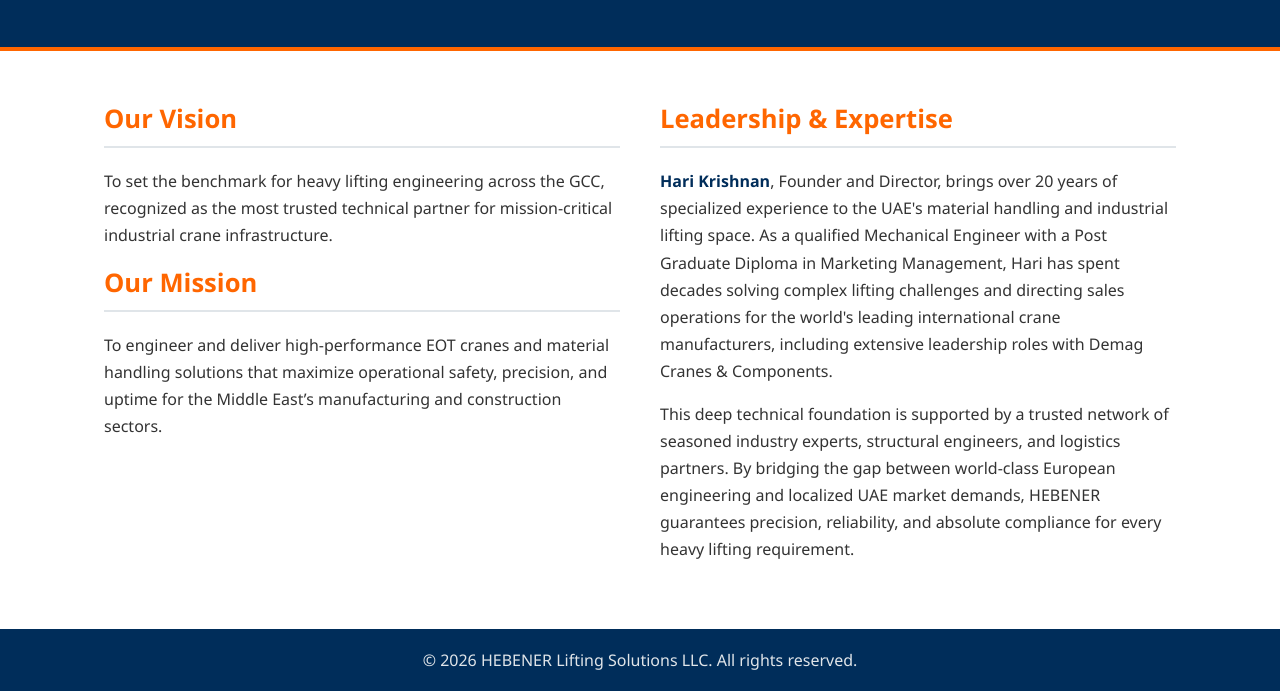
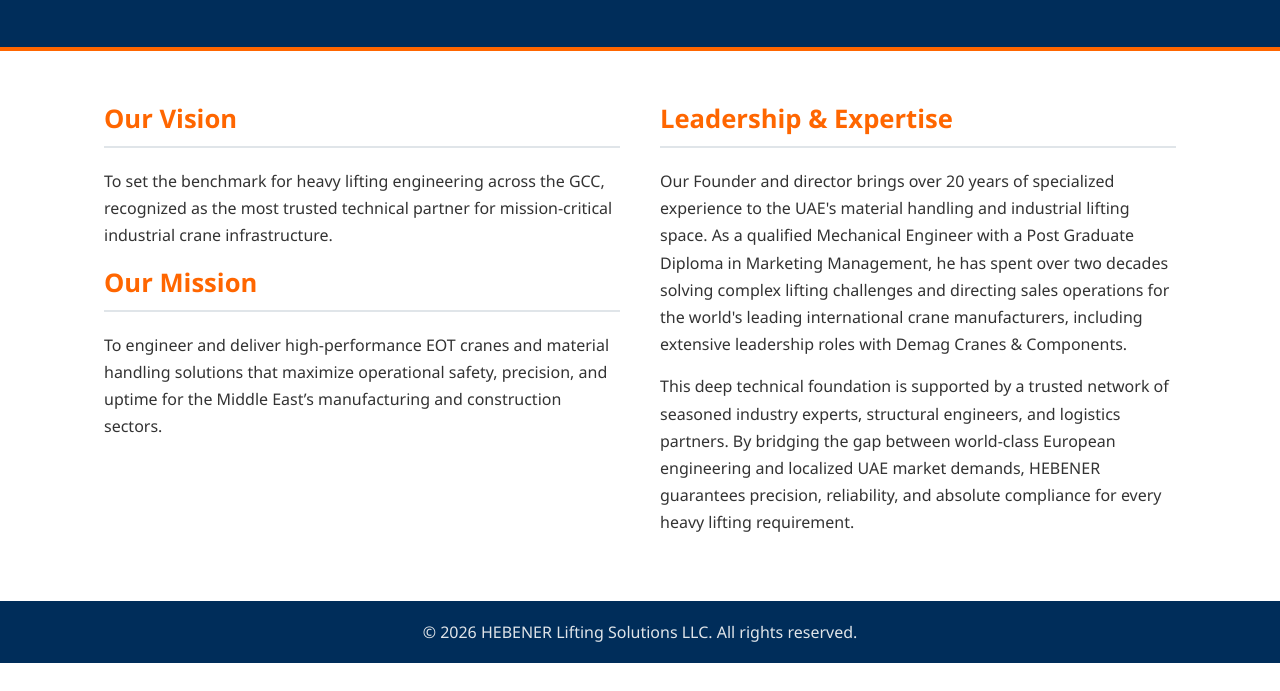
Before and after one commit to polunnel/hebener, a plain HTML site: page about.html in a window 1280 px wide. Shown: the part 222-913 px from the top of the page. After the commit the page ends 885 px from the top, so only its background shows below. Drawn offline with Linux system fonts and the light colour scheme.

Commit message:
Revise leadership bio for clarity and conciseness
Updated the biography of the Founder and Director for clarity and conciseness.

```diff
--- a/about.html
+++ b/about.html
@@ -42,7 +42,7 @@
 
             <div class="leadership-bio">
                 <h3>Leadership & Expertise</h3>
-                <p><strong>Hari Krishnan</strong>, Founder and Director, brings over 20 years of specialized experience to the UAE's material handling and industrial lifting space. As a qualified Mechanical Engineer with a Post Graduate Diploma in Marketing Management, Hari has spent decades solving complex lifting challenges and directing sales operations for the world's leading international crane manufacturers, including extensive leadership roles with Demag Cranes & Components.</p>
+                <p>Our Founder and director brings over 20 years of specialized experience to the UAE's material handling and industrial lifting space. As a qualified Mechanical Engineer with a Post Graduate Diploma in Marketing Management, he has spent over two decades solving complex lifting challenges and directing sales operations for the world's leading international crane manufacturers, including extensive leadership roles with Demag Cranes & Components.</p>
                 <p>This deep technical foundation is supported by a trusted network of seasoned industry experts, structural engineers, and logistics partners. By bridging the gap between world-class European engineering and localized UAE market demands, HEBENER guarantees precision, reliability, and absolute compliance for every heavy lifting requirement.</p>
             </div>
         </section>
```
